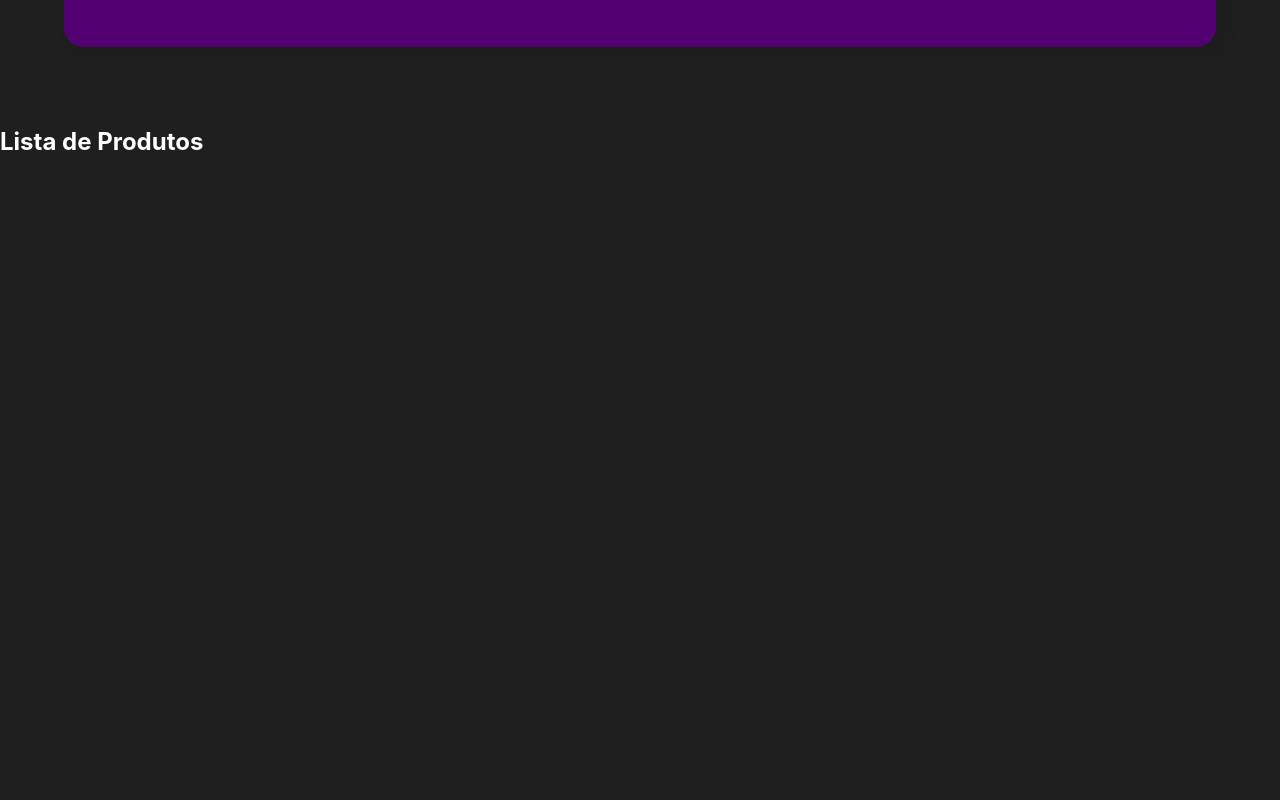
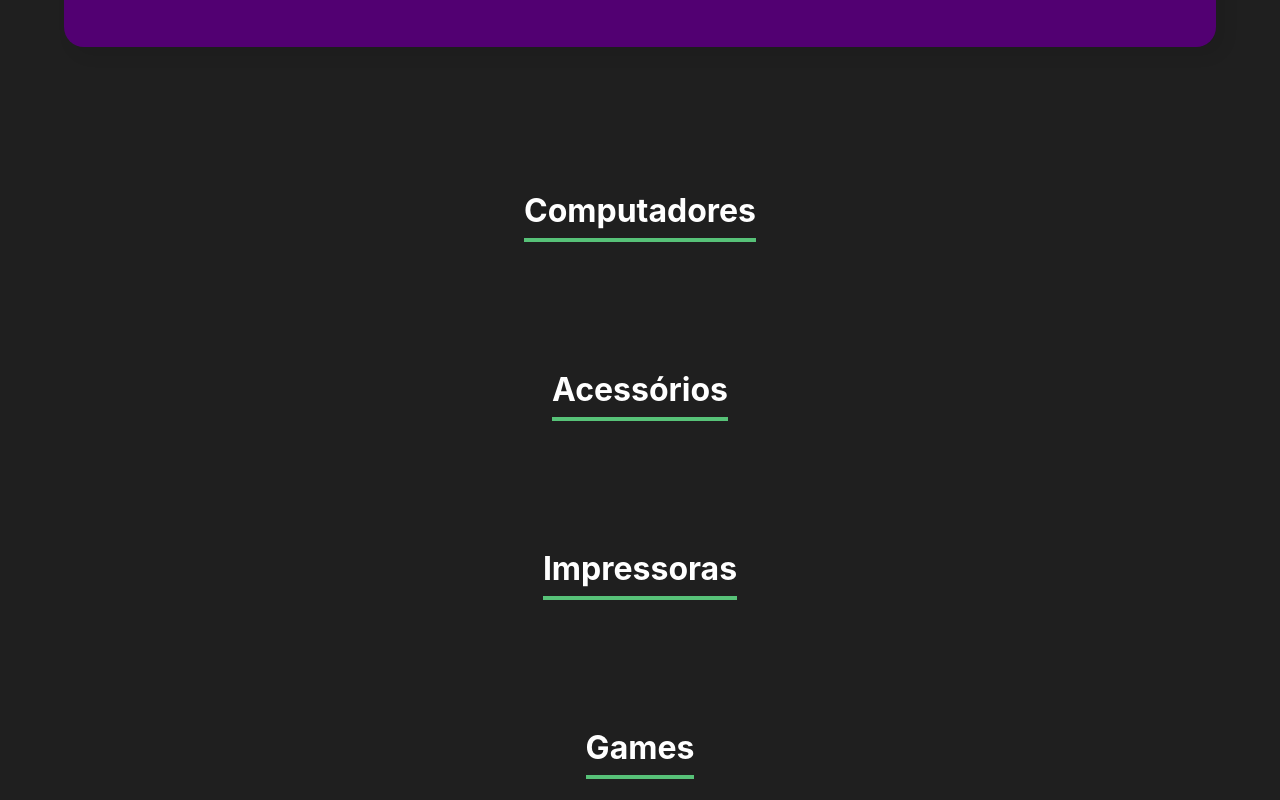
Before and after one commit to RaulggSouza/Tech_express, a React (Create React App) app: page / in a window 1280 px wide. Shown: the part 1180-1980 px from the top of the page. Before the commit the page ends 1356 px from the top, so only its background shows below. Built offline with nearby package versions, Linux system fonts and the light colour scheme; the HTML template or start-up script is replaced by a standard one.

Commit message:
:sparkles: feat: add section component

```diff
--- a/src/App.js
+++ b/src/App.js
@@ -1,10 +1,11 @@
 import React, {useState} from "react";
 import Formulario from "./componentes/Formulario/Formulario";
 import Banner from "./componentes/Banner/Banner";
-import Lista from "./componentes/Lista/Lista";
+import Secao from "./componentes/Secao/Secao";
 
 function App() {
   const [produtos, setProdutos] = useState([]);
+  const secoes = ["Computadores", "Acessórios", "Impressoras", "Games", "Gadgets"];
 
   const adicionaProd = (prod) => {
     const listaNova = produtos.slice();
@@ -16,7 +17,7 @@ function App() {
     <div>
       <Banner/>
       <Formulario aoProdCadastrado={prod => adicionaProd(prod)}/>
-      <Lista objetos={produtos}/>
+      {secoes.map(secao => <Secao key={secao} texto={secao}/>)}
     </div>
   );
 }
--- a/src/componentes/Lista/Lista.css
+++ b/src/componentes/Lista/Lista.css
@@ -0,0 +1,4 @@
+.lista {
+  font-size: 30px;
+  text-align: center;
+}
--- a/src/componentes/Lista/Lista.js
+++ b/src/componentes/Lista/Lista.js
@@ -9,7 +9,8 @@ const Lista = (props) => {
                 <div key={index}>
                     {/* <img src=""/> */}
                     <strong>{objeto.nome}</strong><br/>
-                    <strong>{objeto.preco}</strong>
+                    <strong>{objeto.preco}</strong><br/>
+                    <hr/>
                 </div>
             ))}
         </div>
--- /dev/null
+++ b/src/componentes/Secao/Secao.css
@@ -0,0 +1,12 @@
+.secao {
+  text-align: center;
+  padding: 32px;
+  background-color: rgb(31, 31, 31);
+}
+
+.secao h3 {
+  font-size: 32px;
+  border-bottom: 4px solid #57c278;
+  display: inline-block;
+  padding-bottom: 8px;
+}
--- /dev/null
+++ b/src/componentes/Secao/Secao.js
@@ -0,0 +1,11 @@
+import React from "react";
+import "./Secao.css";
+
+const Secao = (props) => {
+    return (
+        <section className="secao">
+            <h3>{props.texto}</h3>
+        </section>
+    )
+}
+export default Secao
```
